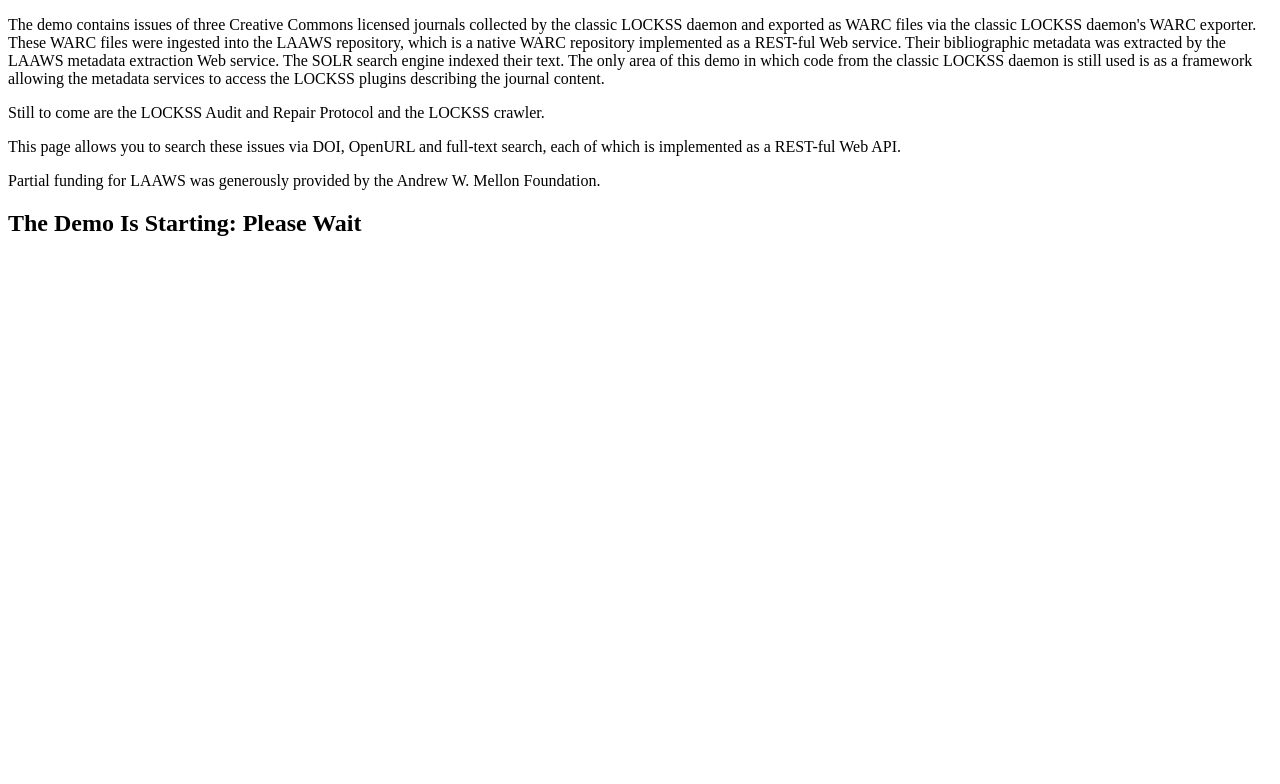
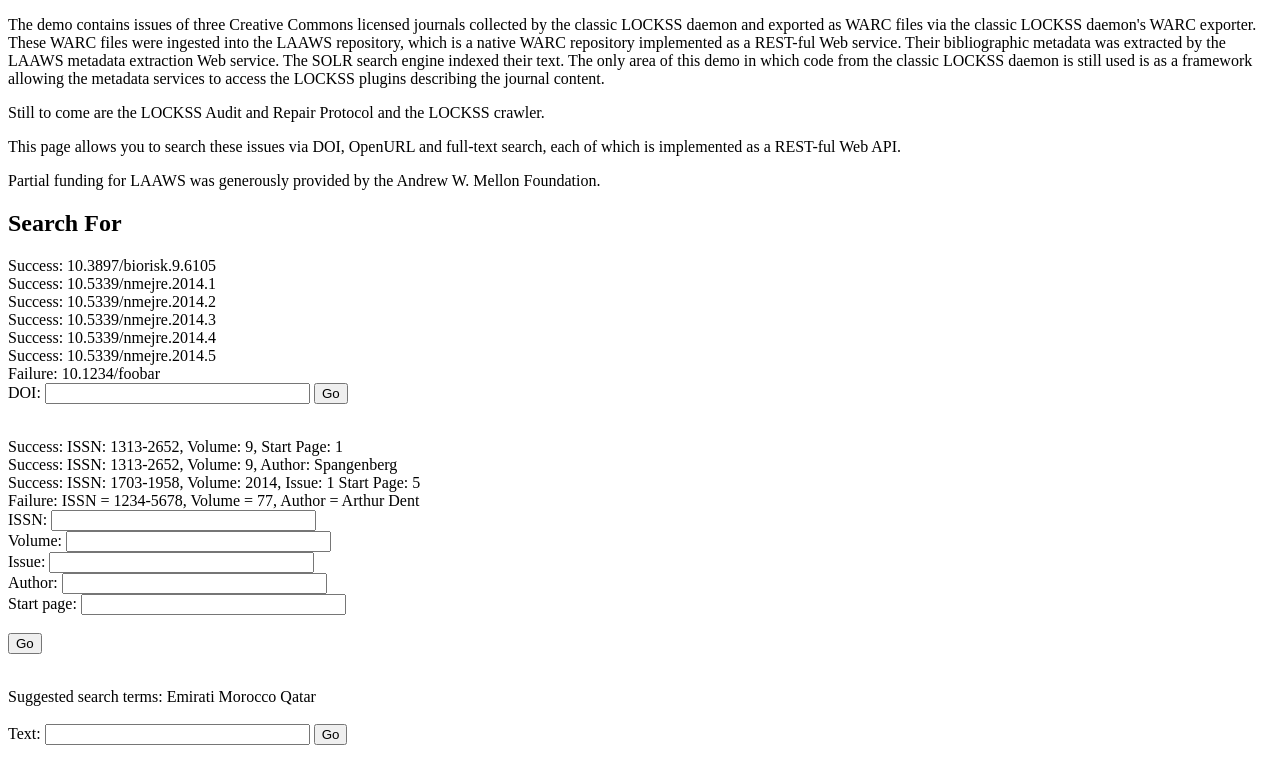
Before and after one commit to lockss/laaws-demo, a plain HTML site: page laaws-demo/htdocs/up.html in a window 1280 px wide. Shown: the part 102-886 px from the top of the page. Before the commit the page ends 800 px from the top, so only its background shows below. Drawn offline with Linux system fonts and the light colour scheme.

Commit message:
Implement the "coming up, please wait" page

```diff
--- a/laaws-demo/htdocs/wait.html
+++ b/laaws-demo/htdocs/up.html
@@ -28,4 +28,38 @@ This page allows you to search these issues via DOI, OpenURL and full-text searc
 each of which is implemented as a REST-ful Web API.<br />
 <p>
 Partial funding for LAAWS was generously provided by the Andrew W. Mellon Foundation.<br />
-<h2>The Demo Is Starting: Please Wait</h2>
+<h2>Search For</h2>
+<form method="POST" action="/cgi-bin/doi-search.py">
+Success: 10.3897/biorisk.9.6105<br />
+Success: 10.5339/nmejre.2014.1<br />
+Success: 10.5339/nmejre.2014.2<br />
+Success: 10.5339/nmejre.2014.3<br />
+Success: 10.5339/nmejre.2014.4<br />
+Success: 10.5339/nmejre.2014.5 <br />
+Failure: 10.1234/foobar<br />
+DOI: <input name="DOI" size="30" maxlength="90" type="text"> <input value="Go" type="submit"><br />
+</form>
+<br />
+<form method="POST" action="/cgi-bin/openurl-search.py">
+Success: ISSN: 1313-2652, Volume: 9, Start Page: 1<br />
+Success: ISSN: 1313-2652, Volume: 9, Author: Spangenberg<br />
+Success: ISSN: 1703-1958, Volume: 2014, Issue: 1 Start Page: 5<br />
+Failure: ISSN = 1234-5678, Volume = 77, Author = Arthur Dent<br />
+ISSN: <input name="ISSN" size="30" maxlength="90" type="text"><br>
+Volume: <input name="Volume" size="30" maxlength="90" type="text"><br>
+Issue: <input name="Issue" size="30" maxlength="90" type="text"><br>
+Author: <input name="Author" size="30" maxlength="90" type="text"><br>
+Start page: <input name="sPage" size="30" maxlength="90" type="text"><br>
+<br>
+<input value="Go" type="submit"><br>
+</form>
+<br>
+<form method="POST" action="/cgi-bin/text-search.py">
+Suggested search terms: Emirati
+Morocco
+Qatar <br />
+<br />
+Text: <input name="Search" size="30" maxlength="90" type="text">
+<input value="Go" type="submit"><br>
+</form>
+<br />
```
Also changed, not shown: 1 other file.
